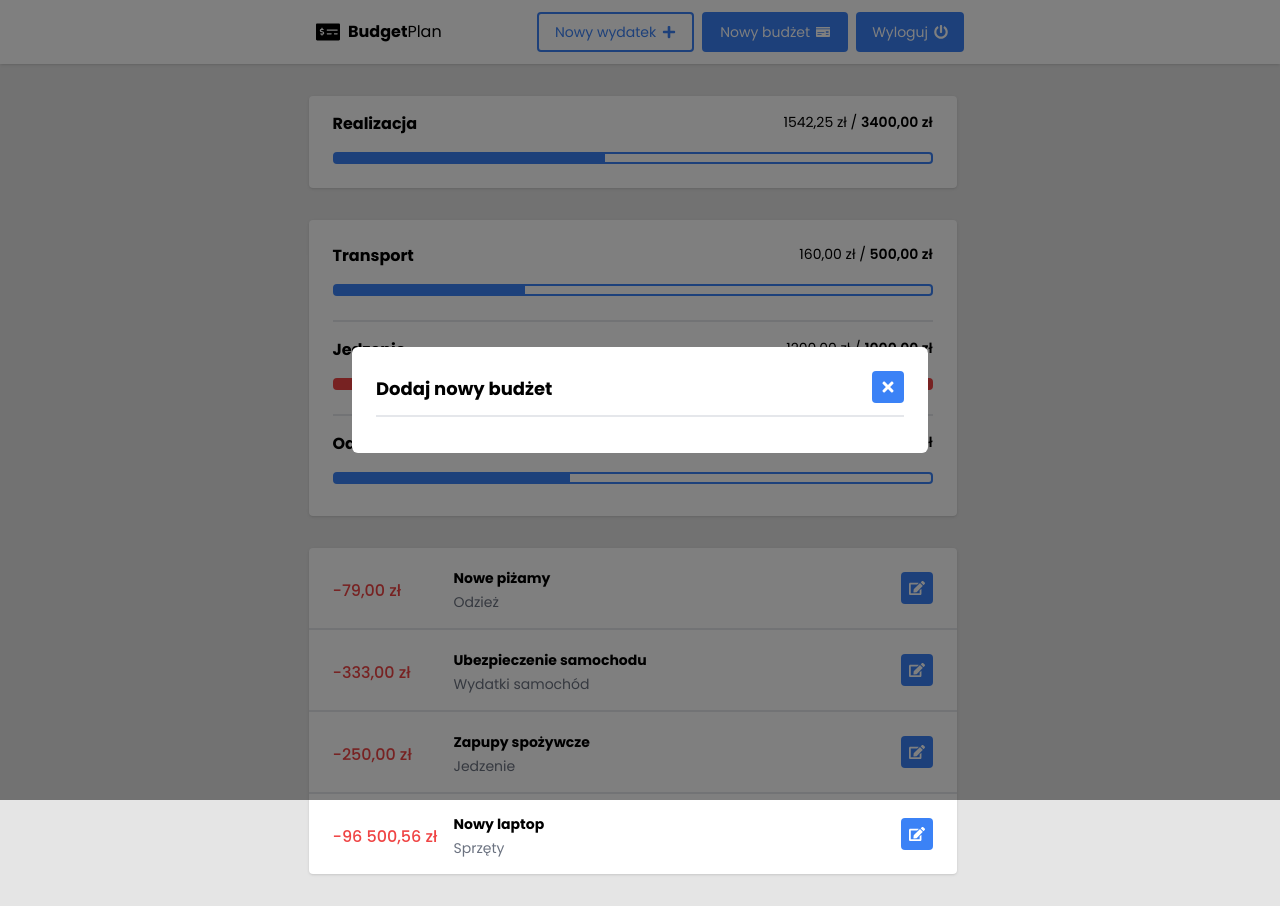
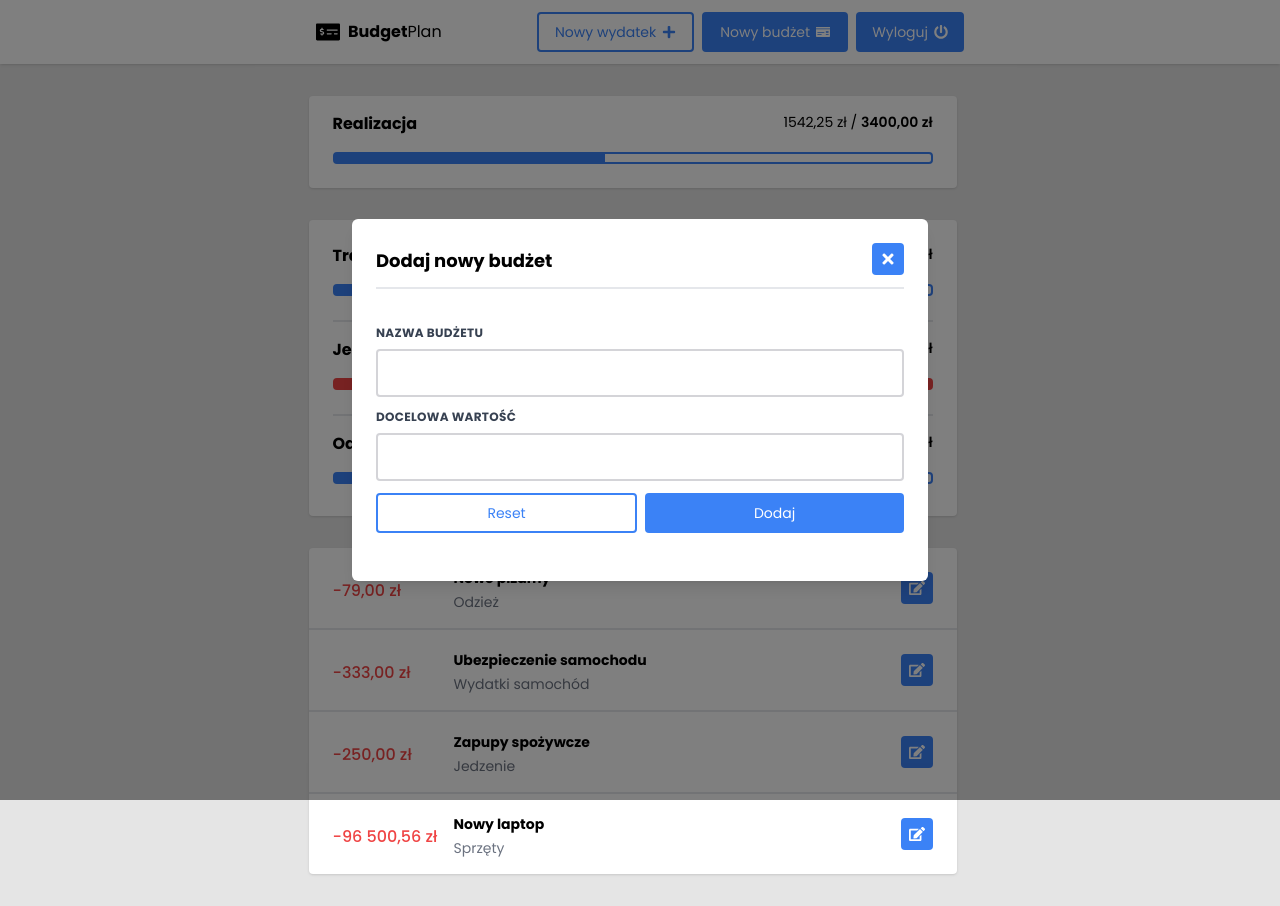
Before and after one commit to grzegorzpokorski/budget-plan, a Next.js app: page / in a window 1280 px wide. Both pictures are taken after a click on the button "Nowy budżet". Built offline with nearby package versions, Linux system fonts and the light colour scheme.

Commit message:
feat: create form into AddBudgetModal

```diff
--- a/package.json
+++ b/package.json
@@ -11,6 +11,7 @@
     "prepare": "husky install"
   },
   "dependencies": {
+    "@hookform/resolvers": "^2.9.11",
     "@types/node": "18.15.3",
     "@types/react": "18.0.28",
     "@types/react-dom": "18.0.11",
@@ -19,9 +20,11 @@
     "next": "13.2.4",
     "react": "18.2.0",
     "react-dom": "18.2.0",
+    "react-hook-form": "^7.43.5",
     "react-icons": "^4.8.0",
     "tailwind-merge": "^1.10.0",
-    "typescript": "4.9.5"
+    "typescript": "4.9.5",
+    "zod": "^3.21.4"
   },
   "devDependencies": {
     "@tailwindcss/forms": "^0.5.3",
--- a/src/components/atoms/Button/Button.tsx
+++ b/src/components/atoms/Button/Button.tsx
@@ -3,7 +3,7 @@ import { twMerge } from "tailwind-merge";
 
 type ButtonProps = {
   children: ReactNode;
-  type?: "button" | "submit";
+  type?: "button" | "submit" | "reset";
   size?: "default" | "large" | "square";
   variant?: "default" | "outline" | "white-outline";
   disabled?: boolean;
--- a/src/components/molecules/BaseModal/BaseModal.tsx
+++ b/src/components/molecules/BaseModal/BaseModal.tsx
@@ -7,7 +7,7 @@ import { FaPlus } from "react-icons/fa";
 type Props = {
   title: string;
   closeModal: () => void;
-  children: ReactNode;
+  readonly children: ReactNode;
 };
 
 export const BaseModal = ({ title, children, closeModal }: Props) => {
@@ -17,21 +17,20 @@ export const BaseModal = ({ title, children, closeModal }: Props) => {
     <div
       id={id}
       role="dialog"
-      className="fixed top-0 left-0 w-full h-full p-3 bg-black/50 z-30"
+      className="fixed top-0 left-0 h-full w-full p-3 z-50 overflow-y-auto bg-black/50"
       onClick={() => closeModal()}
       aria-modal
       aria-labelledby={`${id}-title`}
     >
       <div className="m-auto flex min-h-full w-full items-center">
-        <form
-          className="relative flex flex-col p-6 mx-auto max-w-xl w-full bg-white rounded-md overflow-auto"
+        <div
+          className="relative flex flex-col p-6 mx-auto max-w-xl w-full bg-white rounded-md overflow-auto shadow-lg"
           onClick={(e) => e.stopPropagation()}
         >
           <div className="flex flex-row justify-between border-b-2 pb-3 mb-3">
             <h2 id={`${id}-title`} className="font-bold text-lg mt-1">
               {title}
             </h2>
-            {children}
             <Button
               size="square"
               className="self-start"
@@ -42,7 +41,7 @@ export const BaseModal = ({ title, children, closeModal }: Props) => {
             </Button>
           </div>
           {children}
-        </form>
+        </div>
       </div>
     </div>
   );
--- a/src/components/organisms/AddBudgetModal/AddBudgetModal.tsx
+++ b/src/components/organisms/AddBudgetModal/AddBudgetModal.tsx
@@ -1,16 +1,75 @@
+/* eslint-disable @typescript-eslint/no-misused-promises */
 "use client";
 
+import { z } from "zod";
+import { useForm, SubmitHandler } from "react-hook-form";
+import { zodResolver } from "@hookform/resolvers/zod";
 import { BaseModal } from "@/components/molecules/BaseModal/BaseModal";
 import { useUIContext } from "@/providers/UIProvider";
+import { Button } from "@/components/atoms/Button/Button";
+import { Input } from "../Input/Input";
+
+const inputsSchema = z.object({
+  name: z.string().min(3, {
+    message: "Nazwa budżetu musi składać się z co najmniej 3 znaków.",
+  }),
+  maxAmount: z.coerce.number().positive({
+    message: "Docelowa wartość budżetu musi być większa od 0.",
+  }),
+});
+
+type InputsType = z.infer<typeof inputsSchema>;
 
 export const AddBudgetModal = () => {
   const { isAddBudgetModalOpen, closeAddBudgetModal } = useUIContext();
+  const {
+    reset,
+    register,
+    handleSubmit,
+    formState: { errors },
+  } = useForm<InputsType>({
+    resolver: zodResolver(inputsSchema),
+  });
+  const onSubmit: SubmitHandler<InputsType> = (data) => {
+    console.log(data);
+    reset();
+  };
 
   if (!isAddBudgetModalOpen) return null;
-
   return (
     <BaseModal title="Dodaj nowy budżet" closeModal={closeAddBudgetModal}>
-      <div></div>
+      <form onSubmit={handleSubmit(onSubmit)} className="flex flex-col py-6">
+        <div className="w-full">
+          <Input
+            type="text"
+            label="Nazwa budżetu"
+            {...register("name")}
+            isError={Boolean(errors.name)}
+            errormessage={errors.name?.message || ""}
+            required
+          />
+        </div>
+        <div className="w-full">
+          <Input
+            type="number"
+            label="Docelowa wartość"
+            {...register("maxAmount")}
+            isError={Boolean(errors.maxAmount)}
+            errormessage={errors.maxAmount?.message || ""}
+            required
+            step={0.01}
+            min={0.01}
+          />
+        </div>
+        <div className="flex flex-row gap-2 justify-end">
+          <Button type="reset" variant="outline" className="w-full">
+            Reset
+          </Button>
+          <Button type="submit" className="w-full">
+            Dodaj
+          </Button>
+        </div>
+      </form>
     </BaseModal>
   );
 };
--- /dev/null
+++ b/src/components/organisms/Input/Input.tsx
@@ -0,0 +1,54 @@
+"use client";
+
+import { ChangeEvent, forwardRef, InputHTMLAttributes, useId } from "react";
+import { twMerge } from "tailwind-merge";
+
+type Props = {
+  onChange: (e: ChangeEvent<HTMLInputElement>) => void;
+  type: "text" | "number";
+  isError: boolean;
+  label: string;
+  errormessage: string;
+  disabled?: boolean;
+} & Omit<InputHTMLAttributes<HTMLInputElement>, "value" | "type">;
+
+export const Input = forwardRef<HTMLInputElement, Props>(
+  (
+    { label, type, required, disabled, isError, errormessage, ...rest },
+    ref,
+  ) => {
+    const id = useId();
+
+    return (
+      <>
+        <label
+          htmlFor={id}
+          className="block uppercase tracking-wide text-gray-700 text-xs font-bold mb-2"
+        >
+          {label}
+        </label>
+        <input
+          id={id}
+          ref={ref}
+          type={type}
+          required={required}
+          disabled={disabled}
+          className={twMerge(
+            "appearance-none block w-full bg-white text-gray-700 border-2 border-zinc-300 focus:border-blue-500 rounded py-3 px-4 mb-3 leading-tight focus:outline-none focus:bg-white ",
+            isError && "border-red-500 focus:border-red-500",
+          )}
+          aria-describedby={isError ? `${id}-hint` : undefined}
+          {...rest}
+        />
+        <p
+          id={`${id}-hint`}
+          className="block tracking-wide text-red-500 text-xs font-bold mb-3"
+        >
+          {errormessage}
+        </p>
+      </>
+    );
+  },
+);
+
+Input.displayName = "Input";
```
Also changed, not shown: 1 other file (tests, documents, lock files or other folders).
